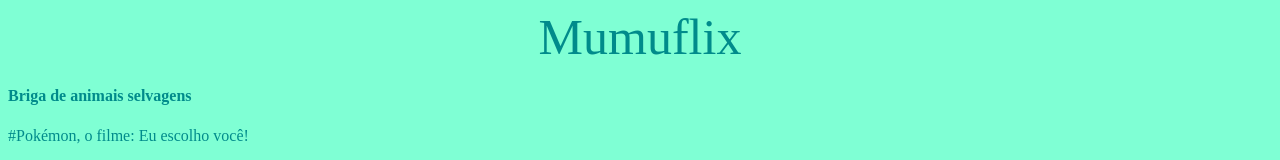
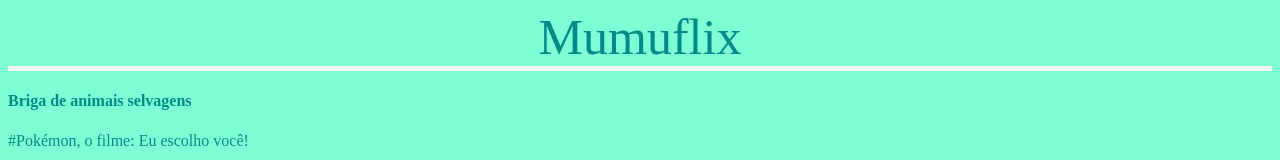
Before and after one commit to Shoop247/CatalogoDeFilmes, a plain HTML site: page index.html in a window 1280 px wide. Shown: the top 160 px of the page. Drawn offline with Linux system fonts and the light colour scheme; grey boxes are pictures that could not be loaded.

Commit message:
border 2.0

```diff
--- a/styles.css
+++ b/styles.css
@@ -7,6 +7,6 @@ body{
 header {
     text-align: center;
     font-size: 50px;
-    border-bottom: ;: solid 5px whitesmoke;
+    border-bottom: solid 5px whitesmoke;
 
 }
```
